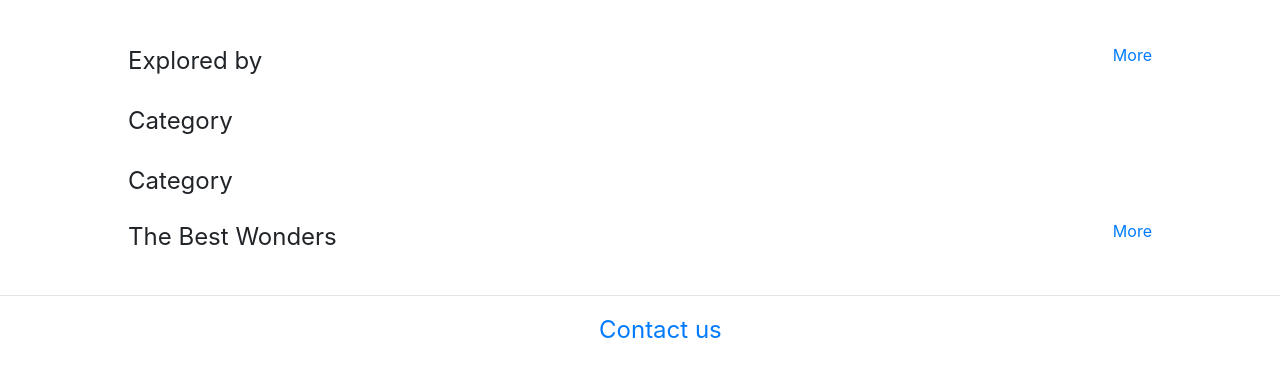
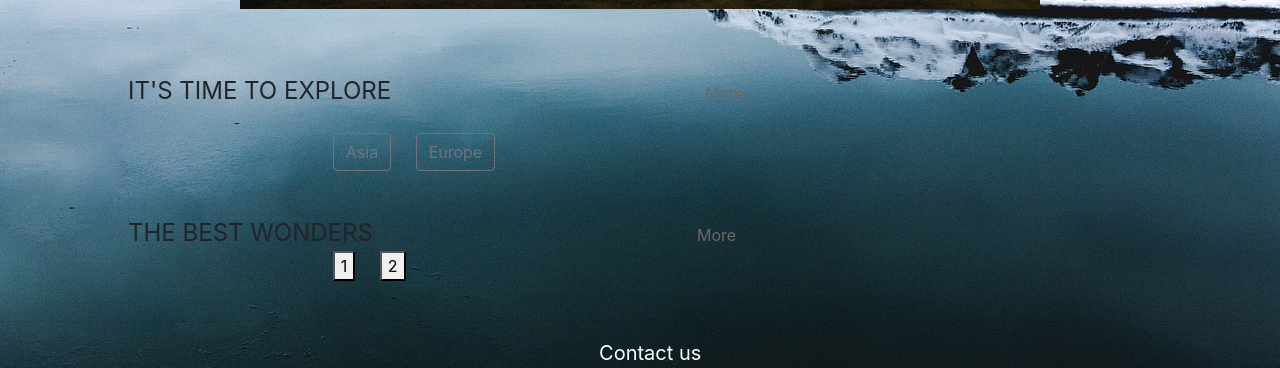
Before and after one commit to yangyunxu/wonderland, a Django app: page / in a window 1280 px wide. Shown: the part 530-898 px from the top of the page. Before the commit the page ends 868 px from the top, so only its background shows below. Run offline with Django 3.2, Linux system fonts and the light colour scheme; some libraries are stand-ins or nearby versions.

Commit message:
add background
add background and adjust content

```diff
--- a/static/css/index.css
+++ b/static/css/index.css
@@ -1,6 +1,4 @@
-#body-div{
 
-}
 #main-div{
 width:100%;
 margin-top:20px;
@@ -8,9 +6,9 @@ margin-top:20px;
 }
 
 #main-title{
-    margin-left:10px;
+
+    margin-left: 3%;
     font-size:48px;
-
     }
 #link-title-2{
     margin-left:50px;
@@ -21,10 +19,12 @@ margin-top:20px;
     font-size:24px;
     }
 #link-title-1{
-    margin-left:25%;
+    margin-left:20%;
     font-size:24px;
     }
-
+.link-style{
+    color: #868e96;
+}
 #button-span{
 margin-top:15px;
 margin-right:20px;
@@ -48,7 +48,7 @@ img{
 #category-div{
 width:80%;
 margin-left:10%;
-margin-top:20px;
+margin-top:40px;
 
 }
 .category-span{
@@ -60,13 +60,13 @@ margin-left:10%;
 margin-top:20px;
 
 }
-
 #bottom-div{
-width:20%;
-margin-left:40%;
+    width:20%;
+    margin: auto;
 
 }
+
 #bottom-span{
 margin-left:34%;
-font-size:24px;
+font-size:20px;
 }
--- a/templates/home/index.html
+++ b/templates/home/index.html
@@ -7,15 +7,19 @@
     <link rel="stylesheet" href="{% static 'css/index.css'%}"/>
     <link rel="stylesheet" href="https://stackpath.bootstrapcdn.com/bootstrap/4.4.1/css/bootstrap.min.css" integrity="sha384-Vkoo8x4CGsO3+Hhxv8T/Q5PaXtkKtu6ug5TOeNV6gBiFeWPGFN9MuhOf23Q9Ifjh" crossorigin="anonymous">
 </head>
-<body >
-<div id="body-div">
-<div id="main-div">
+<body style="background-image: url(/static/images/home/ice-1.jpg);background-size: cover;">
 
-    <span id="main-title" >WonderLand</span>
+<div id="main-div" >
 
-    <span id="link-title-1"> <a href="category/categories/"> ALL </a></span>
-    <span id="link-title-2">  <a href="/home/about/">About</a></span>
-    <span id="link-title-3" ><a href="/home/faq/">Q&A</a></span>
+  <b>
+      <a  href="/home/" style="color: black; font-family:'Lucida Console', Monaco, monospace" >
+       <span id="main-title" class="navbar-brand" >WonderLand</span>
+   </a>
+  </b>
+
+    <span id="link-title-1"> <a href="/category/category/all/" class="link-style"> ALL </a></span>
+    <span id="link-title-2">  <a href="/home/about/" class="link-style">About</a></span>
+    <span id="link-title-3" ><a href="/home/faq/" class="link-style">Q&A</a></span>
 
         <span id="button-span">
             {% if user.is_authenticated %}
@@ -26,7 +30,7 @@
             {% else %}
 <!--            <a href="/myaccount/signup/">-->
             <a href="{% url 'myaccount:signup' %}">
-               <button class=" btn btn-outline-secondary mr-2" >Sign up</button>
+               <button class=" btn btn-outline-secondary mr-1" >Sign up</button>
             </a>
             <a href="/myaccount/login/">
             <button class="btn btn-outline-secondary">Log in</button>
@@ -37,38 +41,52 @@
 </div>
 <hr/>
     <div id="pic-div" >
-        <img class="img-slide "src="{% static 'images/stonehenge.jpg' %}"
+        <img class="img-slide "src="{% static 'images/places/stonehenge.jpg' %}"
          alt="Picture of Stonehenge" />
-        <img class="img-slide change-pic" src="{% static 'images/Colosseum.jpg' %}"
+        <img class="img-slide change-pic" src="{% static 'images/places/Colosseum.jpg' %}"
          alt="Picture of Colosseum" />
-        <img class="img-slide change-pic" src="{% static 'images/Egyptian-pyramids.jpg' %}"
+        <img class="img-slide change-pic" src="{% static 'images/places/Egyptian-pyramids.jpg' %}"
          alt="Picture of Egyptian-pyramids" />
-        <img class="img-slide change-pic" src="{% static 'images/Chichen-Itza.jpg' %}"
+        <img class="img-slide change-pic" src="{% static 'images/places/Chichen-Itza.jpg' %}"
          alt="Picture of Chichen-Itza" />
-        <img class="img-slide change-pic" src="{% static 'images/Alhambra.jpg' %}"
+        <img class="img-slide change-pic" src="{% static 'images/places/Alhambra.jpg' %}"
          alt="Picture of Alhambra" />
 
         </br>
 
     </div>
     <div id="category-div">
-    <span class="category-span"> Explored by </span>
-        <span style="float:right"><a href="category/categories/">More</a></span>
+    <span class="category-span"> IT'S TIME TO EXPLORE </span>
+        <span style="margin-left: 30%"><a href="/category/categories/" style="color: dimgrey">More</a></span>
         </br></br>
-    <span class="category-span"> Category</span></br></br>
-    <span class="category-span"> Category</span></br>
+<!--    <span class="category-span"> Category</span></br></br>-->
+        <a href="category/category/asia">
+                <button class="btn btn-outline-secondary " style="margin-left: 20%"> Asia</button>
+        </a>
+        <a href="category/category/europe">
+                <button class="btn btn-outline-secondary" style="margin-left: 20px;">Europe</button>
+        </a>
+        </br></br>
+<!--    <span class="category-span"> Category</span></br>-->
 
     </div>
 
     <div id="recommended-div">
-        <span class="category-span"> The Best Wonders </span>
-        <span style="float:right"><a href="search/thebestwonders/">More</a></span></br></br>
+        <span class="category-span"> THE BEST WONDERS </span>
+        <span style="margin-left: 31%"><a href="/search/thebestwonders/" style="color: dimgrey">More</a></span></br>
+        <button style="margin-left: 20%">1</button>
+        <button style="margin-left: 20px">2</button>
+        </br></br>
     </div>
 <hr/>
-<div id="bottom-div">
-<span id="bottom-span"><a href="/home/contact/">Contact us</a> </span>
+<div id="bottom-div"  >
+<!--    <img src="{% static 'images/home/background.jpg' %}">-->
+
+        <span id="bottom-span"><a style="color: white" href="/home/contact/">Contact us</a> </span>
+
+
 </div>
-</div>
+
 
 </body>
 <script type="text/javascript">
```
Also changed, not shown: templates/home/about.html (+10 -8 lines), templates/home/contact.html (+10 -5 lines), templates/home/faq.html (+10 -4 lines), static/images/Alhambra.jpg (deleted), static/images/Big-ben.jpg (deleted), static/images/Chichen-Itza.jpg (deleted), static/images/home/ice-1.jpg (added).
